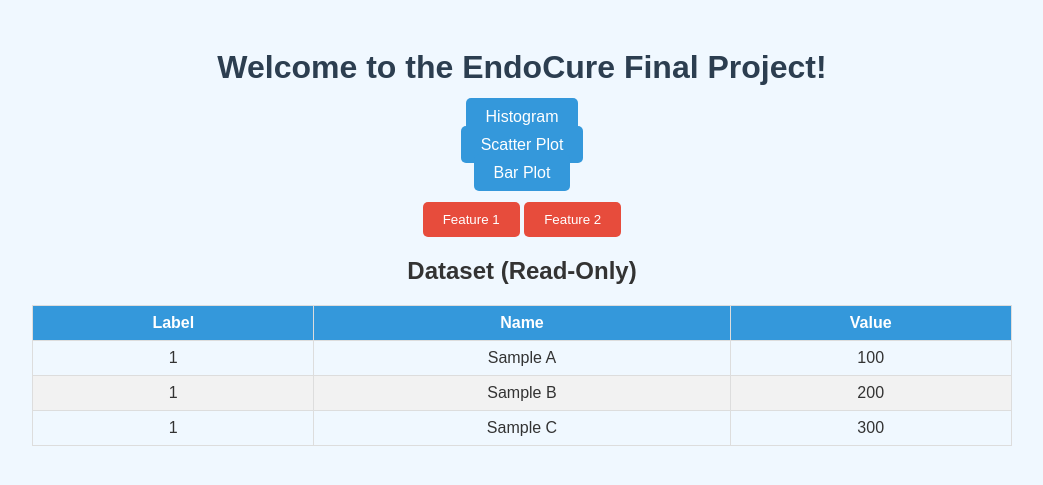
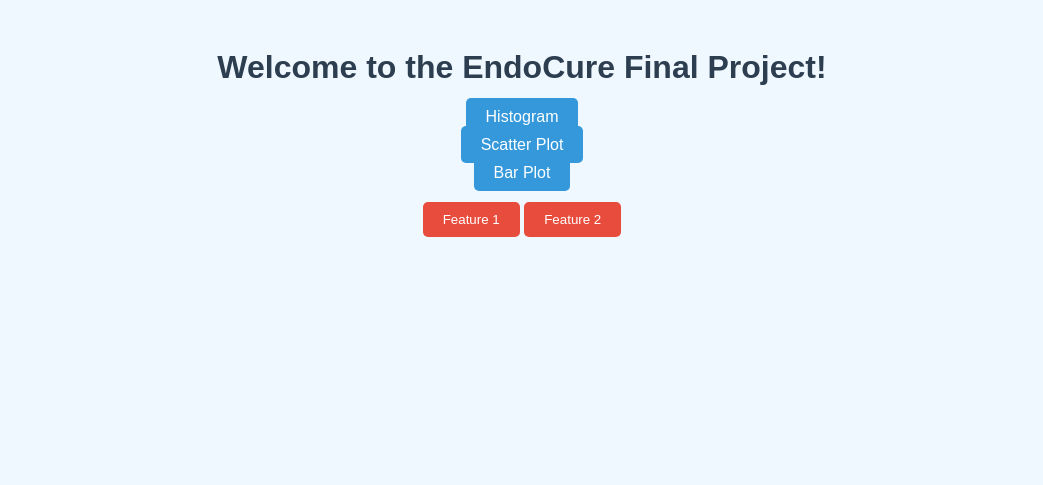
Before and after one commit to Manu04Tiwari/EndoCure, a Flask app: page / in a window 1280 px wide. Shown: the top 485 px of the page, without its empty margins (118-1161 px from the left). Run offline with Flask 3, Linux system fonts and the light colour scheme.

Commit message:
12th commit

```diff
--- a/templates/index.html
+++ b/templates/index.html
@@ -79,32 +79,5 @@
         <button class="button" onclick="alert('Feature 1 coming soon!')">Feature 1</button>
         <button class="button" onclick="alert('Feature 2 coming soon!')">Feature 2</button>
     </div>
-    <h2>Dataset (Read-Only)</h2>
-    <table>
-        <thead>
-            <tr>
-                <th>Label</th>
-                <th>Name</th>
-                <th>Value</th>
-            </tr>
-        </thead>
-        <tbody>
-            <tr>
-                <td>1</td>
-                <td>Sample A</td>
-                <td>100</td>
-            </tr>
-            <tr>
-                <td>1</td>
-                <td>Sample B</td>
-                <td>200</td>
-            </tr>
-            <tr>
-                <td>1</td>
-                <td>Sample C</td>
-                <td>300</td>
-            </tr>
-        </tbody>
-    </table>
 </body>
 </html>
```
Also changed, not shown: 1 other file.
